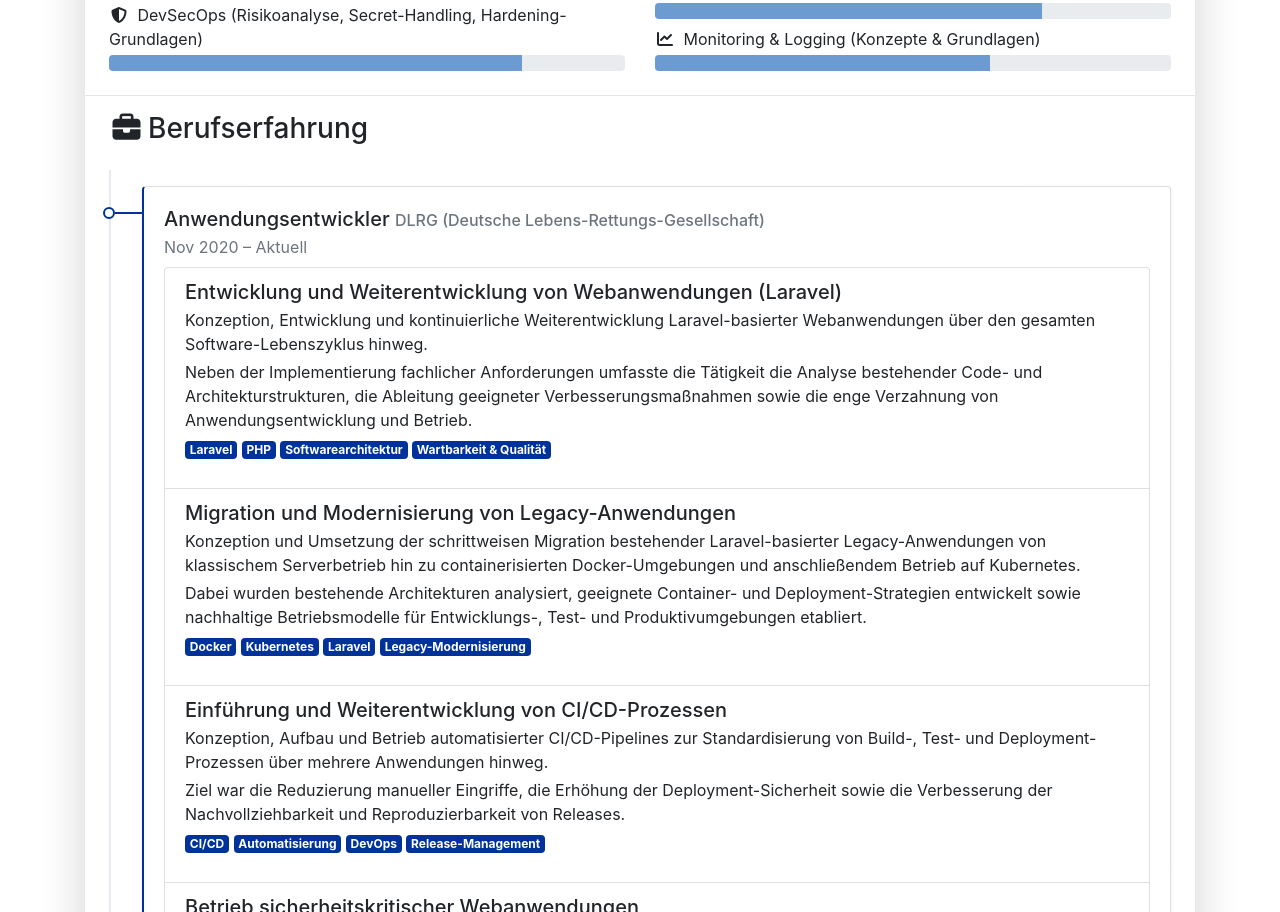
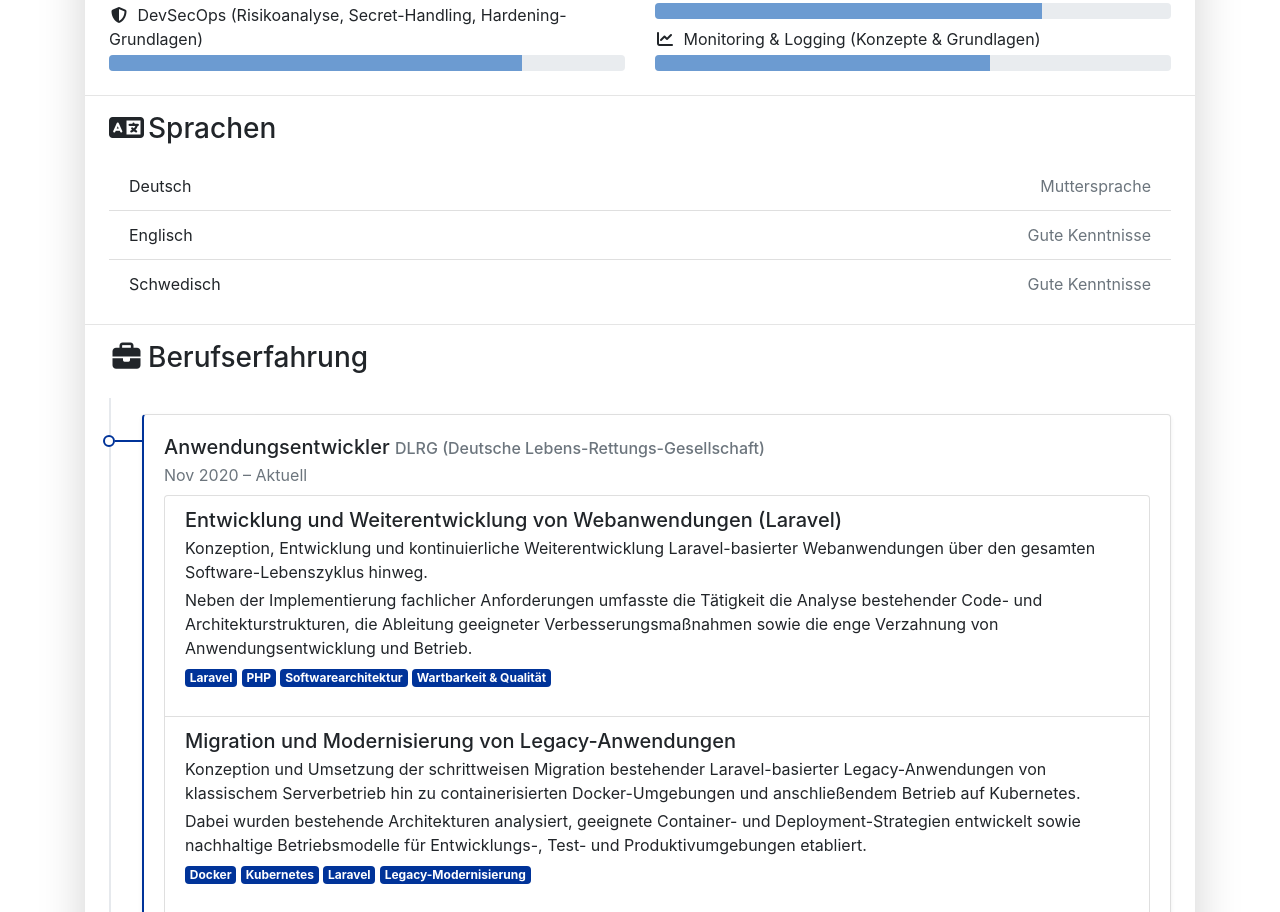
Before and after one commit to steven-streller/portfolio, a website built with Vite: page src/index.html in a window 1280 px wide. Shown: the part 909-1821 px from the top of the page. Built offline with nearby package versions, Linux system fonts and the light colour scheme.

Commit message:
feat: add languages section to showcase language proficiency

```diff
--- a/src/index.html
+++ b/src/index.html
@@ -10,7 +10,9 @@
 </head>
 
 <body id="top">
+
     <header class="d-print-none">
+
         <div class="container text-center text-lg-left">
             <div class="py-3 clearfix">
                 <h1 class="site-title mb-0">Jon-Steven Streller, M.Sc.</h1>
@@ -230,6 +232,27 @@
                     </div>
                 </div>
                 <hr class="d-print-none" />
+                <div class="languages-section px-3 px-lg-4">
+                    <h2 class="h3 mb-3">
+                        <i class="fas fa-language fa-fw mr-1"></i>Sprachen
+                    </h2>
+
+                    <ul class="list-group list-group-flush">
+                        <li class="list-group-item d-flex justify-content-between align-items-center">
+                            <span>Deutsch</span>
+                            <span class="text-muted">Muttersprache</span>
+                        </li>
+                        <li class="list-group-item d-flex justify-content-between align-items-center">
+                            <span>Englisch</span>
+                            <span class="text-muted">Gute Kenntnisse</span>
+                        </li>
+                        <li class="list-group-item d-flex justify-content-between align-items-center">
+                            <span>Schwedisch</span>
+                            <span class="text-muted">Gute Kenntnisse</span>
+                        </li>
+                    </ul>
+                </div>
+                <hr class="d-print-none" />
                 <div class="work-experience-section px-3 px-lg-4">
                     <h2 class="h3 mb-4"><i class="fas fa-briefcase fa-fw mr-1"></i>Berufserfahrung</h2>
                     <div class="timeline">
@@ -434,8 +457,8 @@
                                             wurden zusätzliche Optimierungsansätze wie eine
                                             Greedy-Heuristik sowie eine dynamische Anpassung von
                                             Iterations- und Populationsparametern konzipiert,
-                                            implementiert und evaluiert. <a
-                                                href="./assets/documents/Masterprojekt.pdf" target="_blank">Paper</a>
+                                            implementiert und evaluiert. <a href="./assets/documents/Masterprojekt.pdf"
+                                                target="_blank">Paper</a>
                                         </p>
 
                                         <p>
```
